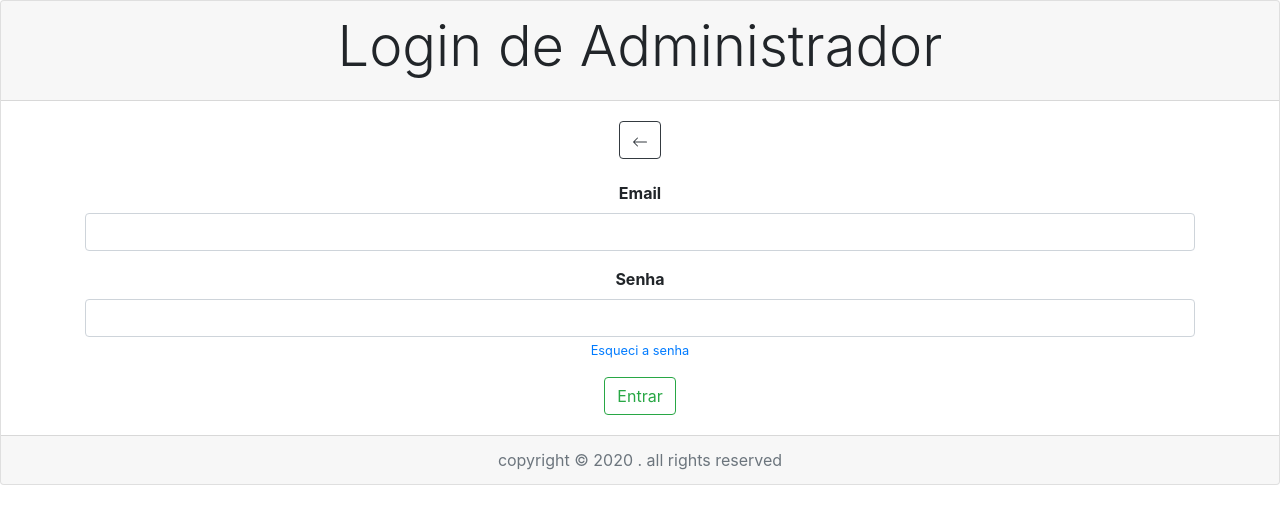
After one commit to LFirmiano/kgstore, a PHP site: page /login_adm.php in a window 1280 px wide. The commit adds this page. Shown: the top 524 px of the page. Run offline with PHP 8.4, Linux system fonts and the light colour scheme.

Commit message:
Criação de telas de login

```diff
--- a/index.php
+++ b/index.php
@@ -2,7 +2,7 @@
 <html>
 <head>
     <meta charset="UTF-8">
-    <title>Estoque</title>
+    <title>Bem Vindo KG Store!</title>
     <script src="https://code.jquery.com/jquery-3.5.1.slim.min.js" integrity="sha384-DfXdz2htPH0lsSSs5nCTpuj/zy4C+OGpamoFVy38MVBnE+IbbVYUew+OrCXaRkfj" crossorigin="anonymous"></script>
     <script src="https://cdn.jsdelivr.net/npm/popper.js@1.16.1/dist/umd/popper.min.js" integrity="sha384-9/reFTGAW83EW2RDu2S0VKaIzap3H66lZH81PoYlFhbGU+6BZp6G7niu735Sk7lN" crossorigin="anonymous"></script>
     <script src="https://stackpath.bootstrapcdn.com/bootstrap/4.5.2/js/bootstrap.min.js" integrity="sha384-B4gt1jrGC7Jh4AgTPSdUtOBvfO8shuf57BaghqFfPlYxofvL8/KUEfYiJOMMV+rV" crossorigin="anonymous"></script>
@@ -20,12 +20,12 @@
     <h5 class="card-title">Login</h5>
     <p class="card-text">Escolha o que deseja acessar.</p>
     <p><strong>Administração:</strong></p>
-    <a href="estoque.php" class="btn  btn-lg btn-outline-warning" title="Administração"><svg width="1em" height="1em" viewBox="0 0 16 16" class="bi bi-lock" fill="currentColor" xmlns="http://www.w3.org/2000/svg">
+    <a href="login_adm.php" class="btn  btn-lg btn-outline-warning" title="Administração"><svg width="1em" height="1em" viewBox="0 0 16 16" class="bi bi-lock" fill="currentColor" xmlns="http://www.w3.org/2000/svg">
   <path fill-rule="evenodd" d="M11.5 8h-7a1 1 0 0 0-1 1v5a1 1 0 0 0 1 1h7a1 1 0 0 0 1-1V9a1 1 0 0 0-1-1zm-7-1a2 2 0 0 0-2 2v5a2 2 0 0 0 2 2h7a2 2 0 0 0 2-2V9a2 2 0 0 0-2-2h-7zm0-3a3.5 3.5 0 1 1 7 0v3h-1V4a2.5 2.5 0 0 0-5 0v3h-1V4z"/>
 </svg></a>
 <br><br>
 <p><strong>Caixa:</strong></p>
-    <a href="#" class="btn  btn-lg btn-outline-warning" title="Caixa"><svg width="1em" height="1em" viewBox="0 0 16 16" class="bi bi-shop" fill="currentColor" xmlns="http://www.w3.org/2000/svg">
+    <a href="login_caixa.php" class="btn  btn-lg btn-outline-warning" title="Caixa"><svg width="1em" height="1em" viewBox="0 0 16 16" class="bi bi-shop" fill="currentColor" xmlns="http://www.w3.org/2000/svg">
   <path fill-rule="evenodd" d="M2.97 1.35A1 1 0 0 1 3.73 1h8.54a1 1 0 0 1 .76.35l2.609 3.044A1.5 1.5 0 0 1 16 5.37v.255a2.375 2.375 0 0 1-4.25 1.458A2.371 2.371 0 0 1 9.875 8 2.37 2.37 0 0 1 8 7.083 2.37 2.37 0 0 1 6.125 8a2.37 2.37 0 0 1-1.875-.917A2.375 2.375 0 0 1 0 5.625V5.37a1.5 1.5 0 0 1 .361-.976l2.61-3.045zm1.78 4.275a1.375 1.375 0 0 0 2.75 0 .5.5 0 0 1 1 0 1.375 1.375 0 0 0 2.75 0 .5.5 0 0 1 1 0 1.375 1.375 0 1 0 2.75 0V5.37a.5.5 0 0 0-.12-.325L12.27 2H3.73L1.12 5.045A.5.5 0 0 0 1 5.37v.255a1.375 1.375 0 0 0 2.75 0 .5.5 0 0 1 1 0zM1.5 8.5A.5.5 0 0 1 2 9v6h1v-5a1 1 0 0 1 1-1h3a1 1 0 0 1 1 1v5h6V9a.5.5 0 0 1 1 0v6h.5a.5.5 0 0 1 0 1H.5a.5.5 0 0 1 0-1H1V9a.5.5 0 0 1 .5-.5zM4 15h3v-5H4v5zm5-5a1 1 0 0 1 1-1h2a1 1 0 0 1 1 1v3a1 1 0 0 1-1 1h-2a1 1 0 0 1-1-1v-3zm3 0h-2v3h2v-3z"/>
 </svg></a>
   </div>
--- /dev/null
+++ b/login_adm.php
@@ -0,0 +1,78 @@
+<!DOCTYPE html>
+<html>
+<head>
+    <meta charset="UTF-8">
+    <title>Login Administração</title>
+    <script src="https://code.jquery.com/jquery-3.5.1.slim.min.js" integrity="sha384-DfXdz2htPH0lsSSs5nCTpuj/zy4C+OGpamoFVy38MVBnE+IbbVYUew+OrCXaRkfj" crossorigin="anonymous"></script>
+    <script src="https://cdn.jsdelivr.net/npm/popper.js@1.16.1/dist/umd/popper.min.js" integrity="sha384-9/reFTGAW83EW2RDu2S0VKaIzap3H66lZH81PoYlFhbGU+6BZp6G7niu735Sk7lN" crossorigin="anonymous"></script>
+    <script src="https://stackpath.bootstrapcdn.com/bootstrap/4.5.2/js/bootstrap.min.js" integrity="sha384-B4gt1jrGC7Jh4AgTPSdUtOBvfO8shuf57BaghqFfPlYxofvL8/KUEfYiJOMMV+rV" crossorigin="anonymous"></script>
+
+    <link rel="stylesheet" href="https://stackpath.bootstrapcdn.com/bootstrap/4.5.2/css/bootstrap.min.css" integrity="sha384-JcKb8q3iqJ61gNV9KGb8thSsNjpSL0n8PARn9HuZOnIxN0hoP+VmmDGMN5t9UJ0Z" crossorigin="anonymous">
+</head>
+<body>
+
+<div class="card text-center">
+  <div class="card-header">
+
+  <h1 class="display-4 text-center">Login de Administrador</h1>
+
+  </div>
+  <div class="card-body">
+    <!--form login-->
+    <form class="container">
+    <a href="index.php" class="btn btn-outline-dark " style="margin-bottom:2%;"><svg width="1em" height="1em" viewBox="0 0 16 16" class="bi bi-arrow-left" fill="currentColor" xmlns="http://www.w3.org/2000/svg">
+    <path fill-rule="evenodd" d="M15 8a.5.5 0 0 0-.5-.5H2.707l3.147-3.146a.5.5 0 1 0-.708-.708l-4 4a.5.5 0 0 0 0 .708l4 4a.5.5 0 0 0 .708-.708L2.707 8.5H14.5A.5.5 0 0 0 15 8z"/>
+    </svg></a>
+    <div class="form-group">
+        <label for="exampleInputEmail1"><strong>Email</strong></label>
+        <input type="email" class="form-control" id="exampleInputEmail1" aria-describedby="emailHelp">
+
+    </div>
+    <div class="form-group ">
+        <label for="exampleInputPassword1"><strong>Senha</strong></label>
+        <input type="password" class="form-control " id="exampleInputPassword1">
+        <a class="link" data-toggle="modal" data-target="#exampleModal">
+        <small>Esqueci a senha</small>
+        </a>
+    </div>
+
+    <button type="submit" class="btn btn-outline-success">Entrar</button>
+   </div>
+  </form>
+
+  <div class="card-footer text-muted">
+  copyright © 2020 . all rights reserved
+  </div>
+</div>
+
+
+<!-- Modal -->
+<div class="modal fade" id="exampleModal" tabindex="-1" aria-labelledby="exampleModalLabel" aria-hidden="true">
+  <div class="modal-dialog">
+    <div class="modal-content">
+      <div class="modal-header">
+        <h5 class="modal-title" id="exampleModalLabel">Recuperação de senha</h5>
+        <button type="button" class="close" data-dismiss="modal" aria-label="Close">
+          <span aria-hidden="true">&times;</span>
+        </button>
+      </div>
+      <div class="modal-body">
+      <div class="form-group">
+        <p><strong>Coloque seu email para ser enviado sua senha.</strong></p>
+        <label for="exampleInputEmail1">Email para Recuperação</label>
+        <input type="email" class="form-control" id="exampleInputEmail1" aria-describedby="emailHelp">
+        <small class="text-info">Verifique se seu email está certo</small>
+
+    </div>
+      </div>
+      <div class="modal-footer">
+        <button type="button" class="btn btn-secondary" data-dismiss="modal">Fechar</button>
+        <button type="button" class="btn btn-primary">Solicitar</button>
+      </div>
+    </div>
+  </div>
+</div>
+
+
+</body>
+</html>
```
Also changed, not shown: login_caixa.php (added, +78 -0 lines).
